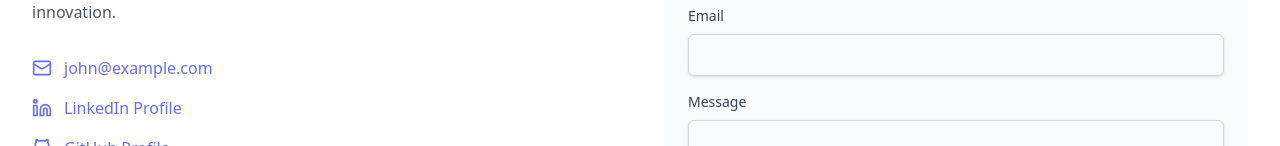
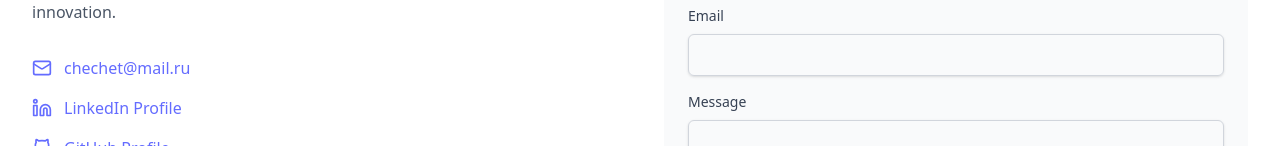
Before and after one commit to BMD63/my-portfolio, a React (Vite) app: page / in a window 1280 px wide. Shown: the part 5180-5326 px from the top of the page. Built offline with nearby package versions, Linux system fonts and the light colour scheme.

Commit message:
♻️  refactor: change contacts info to consts

```diff
--- a/src/components/Contact.tsx
+++ b/src/components/Contact.tsx
@@ -1,5 +1,6 @@
 import React, { useState } from 'react';
 import { Github, Linkedin, Mail, Send, MessageCircle } from 'lucide-react';
+import contactsData from '../constants/contacts';
 
 const Contact: React.FC = () => {
   const [formData, setFormData] = useState({
@@ -49,14 +50,14 @@ const Contact: React.FC = () => {
 
             <div className="space-y-4">
               <a
-                href="mailto:john@example.com"
+                href={`mailto:${contactsData.mail}`}
                 className="flex items-center text-gray-600 dark:text-gray-300 hover:text-blue-600 dark:hover:text-blue-400 transition-colors"
               >
                 <Mail size={20} className="mr-3" />
-                john@example.com
+                chechet@mail.ru
               </a>
               <a
-                href="https://linkedin.com/in/johndoe"
+                href={contactsData.linkedin}
                 target="_blank"
                 rel="noopener noreferrer"
                 className="flex items-center text-gray-600 dark:text-gray-300 hover:text-blue-600 dark:hover:text-blue-400 transition-colors"
@@ -65,7 +66,7 @@ const Contact: React.FC = () => {
                 LinkedIn Profile
               </a>
               <a
-                href="https://github.com/johndoe"
+                href={contactsData.git}
                 target="_blank"
                 rel="noopener noreferrer"
                 className="flex items-center text-gray-600 dark:text-gray-300 hover:text-blue-600 dark:hover:text-blue-400 transition-colors"
@@ -74,7 +75,7 @@ const Contact: React.FC = () => {
                 GitHub Profile
               </a>
               <a
-                href="https://t.me/johndoe"
+                href={`https://t.me/${contactsData.telegram}`}
                 target="_blank"
                 rel="noopener noreferrer"
                 className="flex items-center text-gray-600 dark:text-gray-300 hover:text-blue-600 dark:hover:text-blue-400 transition-colors"
--- a/src/components/Footer.tsx
+++ b/src/components/Footer.tsx
@@ -1,5 +1,6 @@
 import React from 'react';
 import { Github, Linkedin, Mail, MessageCircle, Heart } from 'lucide-react';
+import contactsData from '../constants/contacts';
 
 const Footer: React.FC = () => {
   return (
@@ -14,7 +15,7 @@ const Footer: React.FC = () => {
 
           <div className="flex space-x-6">
             <a
-              href="https://github.com/johndoe"
+              href={contactsData.git}
               target="_blank"
               rel="noopener noreferrer"
               className="text-gray-400 hover:text-white transition-colors"
@@ -23,7 +24,7 @@ const Footer: React.FC = () => {
               <Github size={20} />
             </a>
             <a
-              href="https://linkedin.com/in/johndoe"
+              href={contactsData.linkedin}
               target="_blank"
               rel="noopener noreferrer"
               className="text-gray-400 hover:text-white transition-colors"
@@ -32,14 +33,14 @@ const Footer: React.FC = () => {
               <Linkedin size={20} />
             </a>
             <a
-              href="mailto:john@example.com"
+              href={`mailto:${contactsData.mail}`}
               className="text-gray-400 hover:text-white transition-colors"
               aria-label="Email"
             >
               <Mail size={20} />
             </a>
             <a
-              href="https://t.me/johndoe"
+              href={`https://t.me/${contactsData.telegram}`}
               target="_blank"
               rel="noopener noreferrer"
               className="text-gray-400 hover:text-white transition-colors"
--- a/src/components/Hero.tsx
+++ b/src/components/Hero.tsx
@@ -1,5 +1,6 @@
 import React from 'react';
 import { Github, Linkedin, Mail, Code, Palette, Zap } from 'lucide-react';
+import contactsData from '../constants/contacts';
 
 const Hero: React.FC = () => {
   const scrollToSection = (sectionId: string) => {
@@ -63,7 +64,7 @@ const Hero: React.FC = () => {
 
         <div className="flex justify-center space-x-6">
           <a
-            href="https://https://github.com/BMD63.com"
+            href={contactsData.git}
             target="_blank"
             rel="noopener noreferrer"
             className="text-gray-600 dark:text-gray-300 hover:text-blue-600 dark:hover:text-blue-400 transition-colors"
@@ -71,7 +72,7 @@ const Hero: React.FC = () => {
             <Github size={24} />
           </a>
           <a
-            href="https://https://www.linkedin.com/in/sergei-chechet.com"
+            href={contactsData.linkedin}
             target="_blank"
             rel="noopener noreferrer"
             className="text-gray-600 dark:text-gray-300 hover:text-blue-600 dark:hover:text-blue-400 transition-colors"
@@ -79,7 +80,7 @@ const Hero: React.FC = () => {
             <Linkedin size={24} />
           </a>
           <a
-            href="mailto:chechet@mail.ru"
+            href={`mailto:${contactsData.mail}`}
             className="text-gray-600 dark:text-gray-300 hover:text-blue-600 dark:hover:text-blue-400 transition-colors"
           >
             <Mail size={24} />
--- /dev/null
+++ b/src/constants/contacts.ts
@@ -0,0 +1,15 @@
+interface Contacts {
+  linkedin: string;
+  git: string;
+  mail: string;
+  telegram: string;
+}
+
+const contactsData: Contacts = {
+    linkedin: 'https://www.linkedin.com/in/sergei-chechet',
+    git: 'https://github.com/BMD63',
+    mail: 'chechet@mail.ru',
+    telegram: 's_chechet',
+}
+
+export default contactsData;
```
